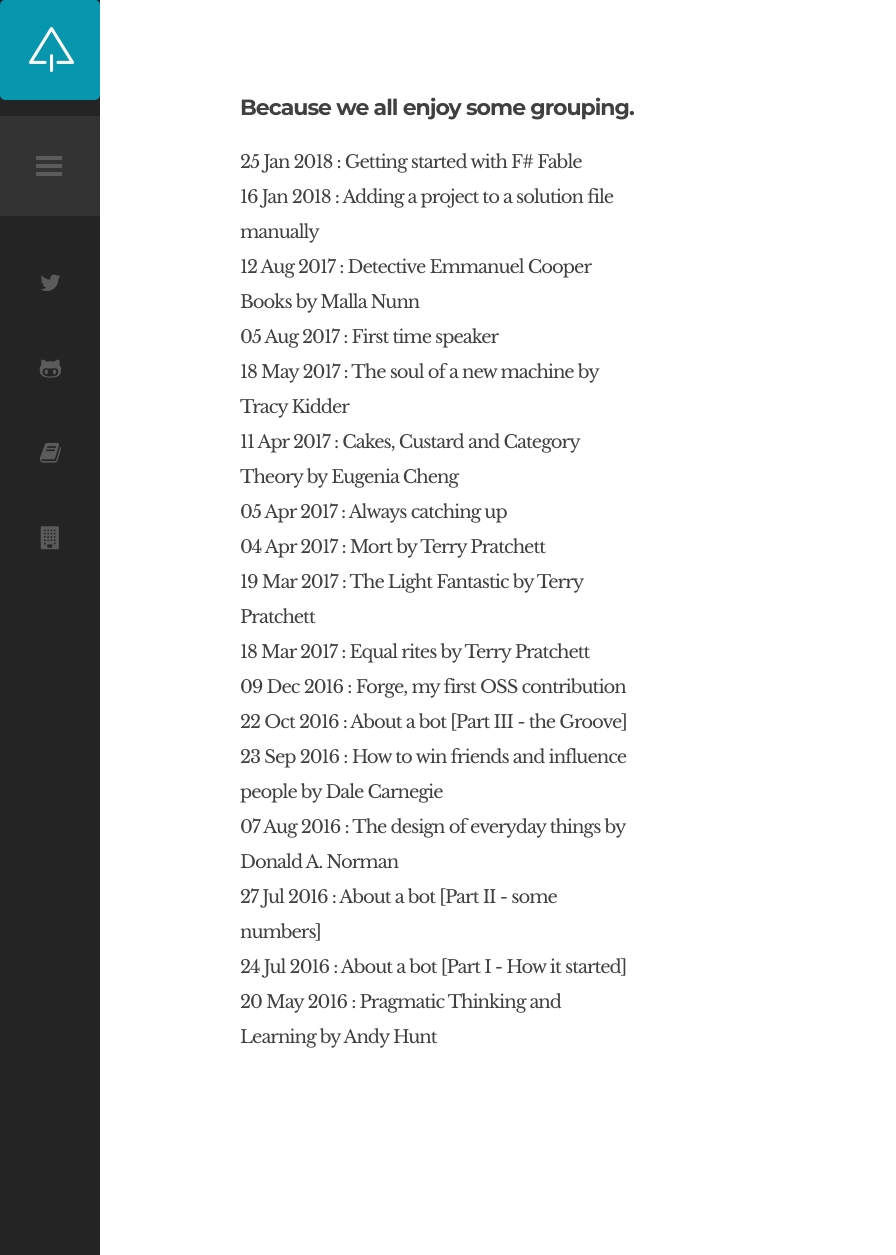
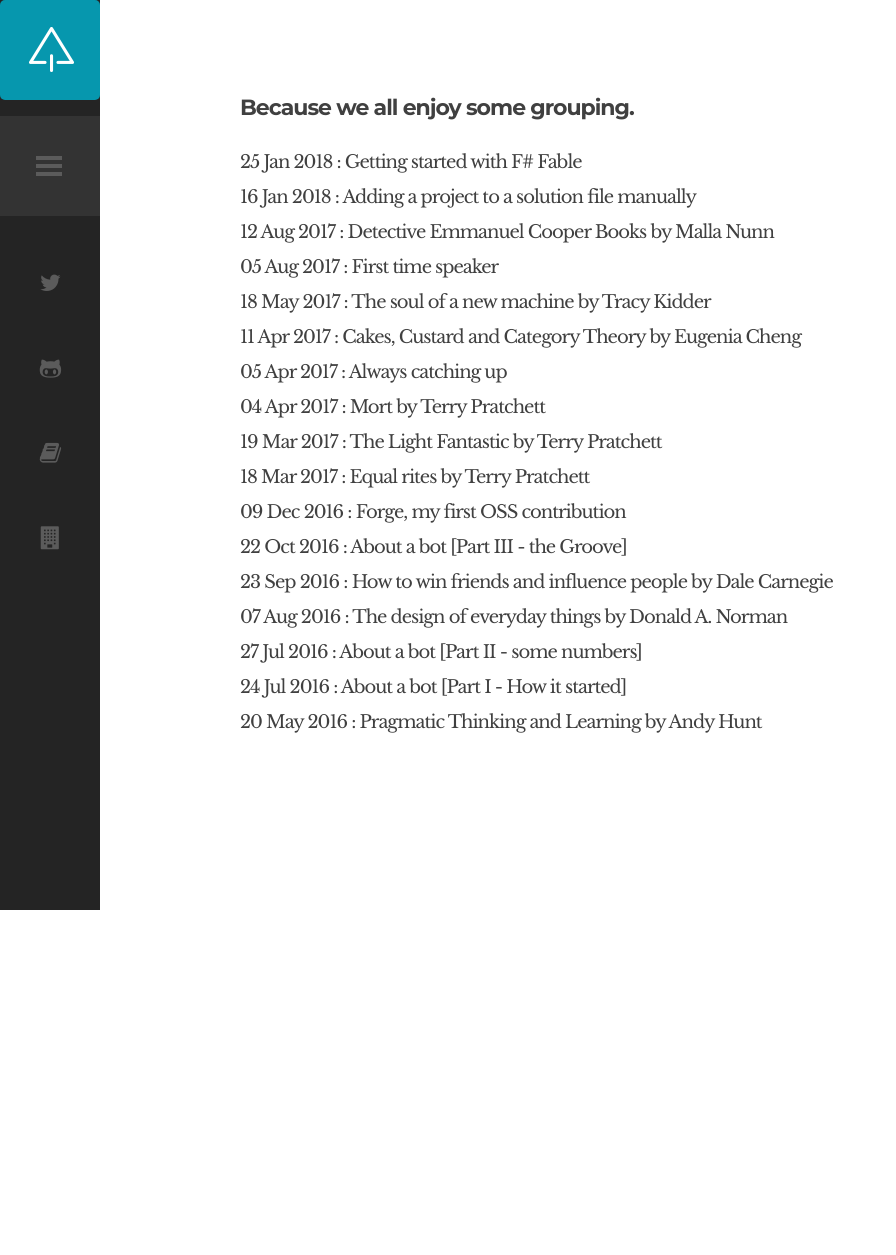
Before and after one commit to selketjah/selketjah.github.io, a Jekyll site: the page built from archive.html, in a window 1280 px wide. Shown: the whole page, without its empty margins (0-896 px from the left). Built offline with Jekyll 4.4.1, drawn with Linux system fonts in a browser that asks for light colours; after the commit the page ends 910 px from its top, so only the background shows below that.

Commit message:
removed column on archive and tags

```diff
--- a/archive.html
+++ b/archive.html
@@ -8,7 +8,7 @@
     <div class="content-1070 center-relative entry-content">
         <div class="content-900 center-relative">
             <h1 class="entry-title">Because we all enjoy some grouping.</h1>
-            <div class="one_half">
+            <div>
                 <ul>
                     {% for post in site.posts %}
                       <li>
--- a/tags.html
+++ b/tags.html
@@ -8,7 +8,7 @@
   <div class="content-1070 center-relative entry-content">
       <div class="content-900 center-relative">
           <h1 class="entry-title">Because we all enjoy some grouping.</h1>
-          <div class="one_half">
+          <div>
             {% capture tags %}
               {% for tag in site.tags %}
                 {{ tag[0] }}
```
